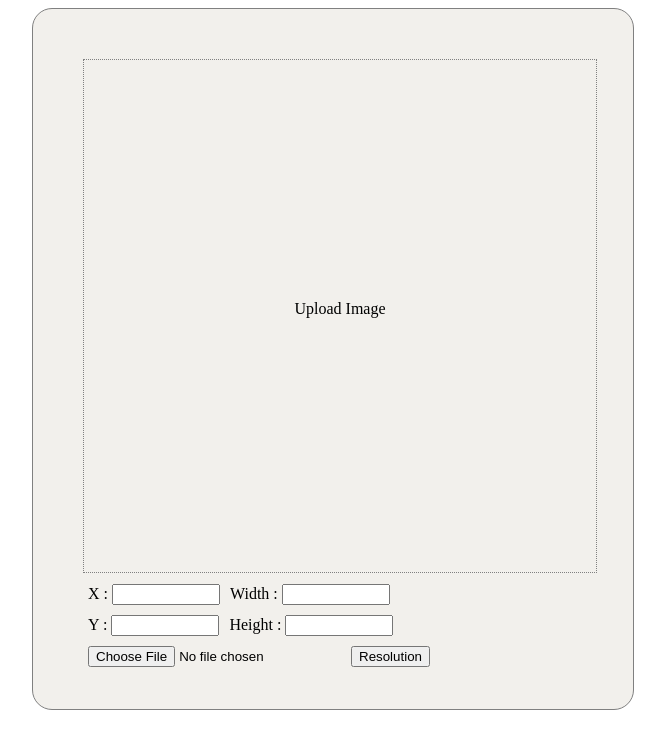
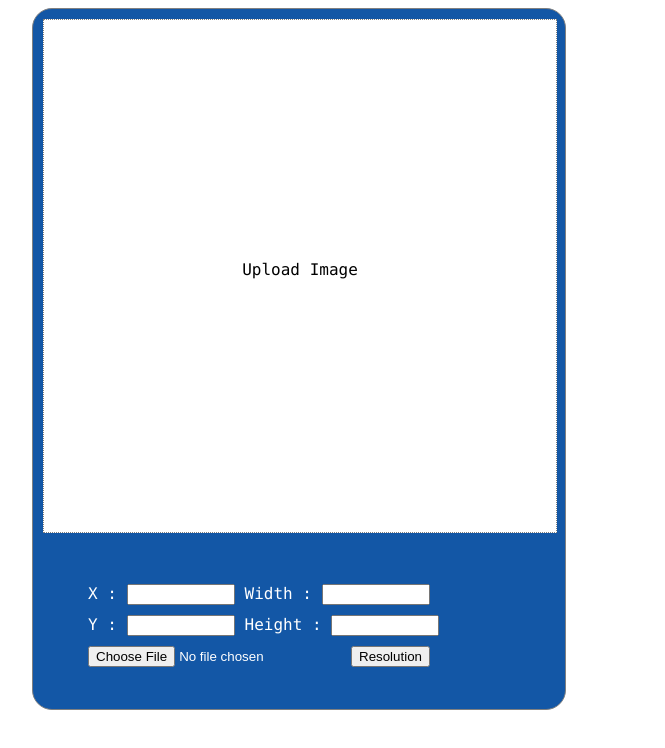
Before and after one commit to oponeuser7/dzoom, a React (Create React App) app in the folder dzoom-app/: page / in a window 1280 px wide. Shown: the top 748 px of the page, without its empty margins (276-941 px from the left). Built offline with nearby package versions, Linux system fonts and the light colour scheme; the HTML template or start-up script is replaced by a standard one.

Commit message:
ready for windows env development

```diff
--- a/dzoom-app/package.json
+++ b/dzoom-app/package.json
@@ -11,6 +11,7 @@
     "react": "^18.1.0",
     "react-dom": "^18.1.0",
     "react-scripts": "5.0.1",
+    "typescript": "^4.8.4",
     "web-vitals": "^2.1.4"
   },
   "scripts": {
--- a/dzoom-app/src/style.css
+++ b/dzoom-app/src/style.css
@@ -5,21 +5,25 @@ input[type='number'] {
 #container {
   position: relative;
   left: 300px;
-  width: 600px;
+  width: 532px;
   height: 700px;
-  background-color: rgba(242, 240, 236);
+  background-color: #1357a6;
+  color: #FFFFFF;
   border: 0.5px solid gray;
   border-radius: 20px;
+  font-family: 'Squarea Expanded Oblique', 'Simply Square JL', 'SF Mono', 'Consolas';
 }
 
 #image-editor {
   text-align: center;
   border: 1px dotted gray;
   position: absolute;
-  left: 50px;
-  top: 50px;
+  left: 10px;
+  top: 10px;
   width: 512px;
   height: 512px;
+  background-color: #FFFFFF;
+  color: #000000;
 }
 
 #upload-text {
```
Also changed, not shown: 5 other files (tests, documents, lock files or other folders).
